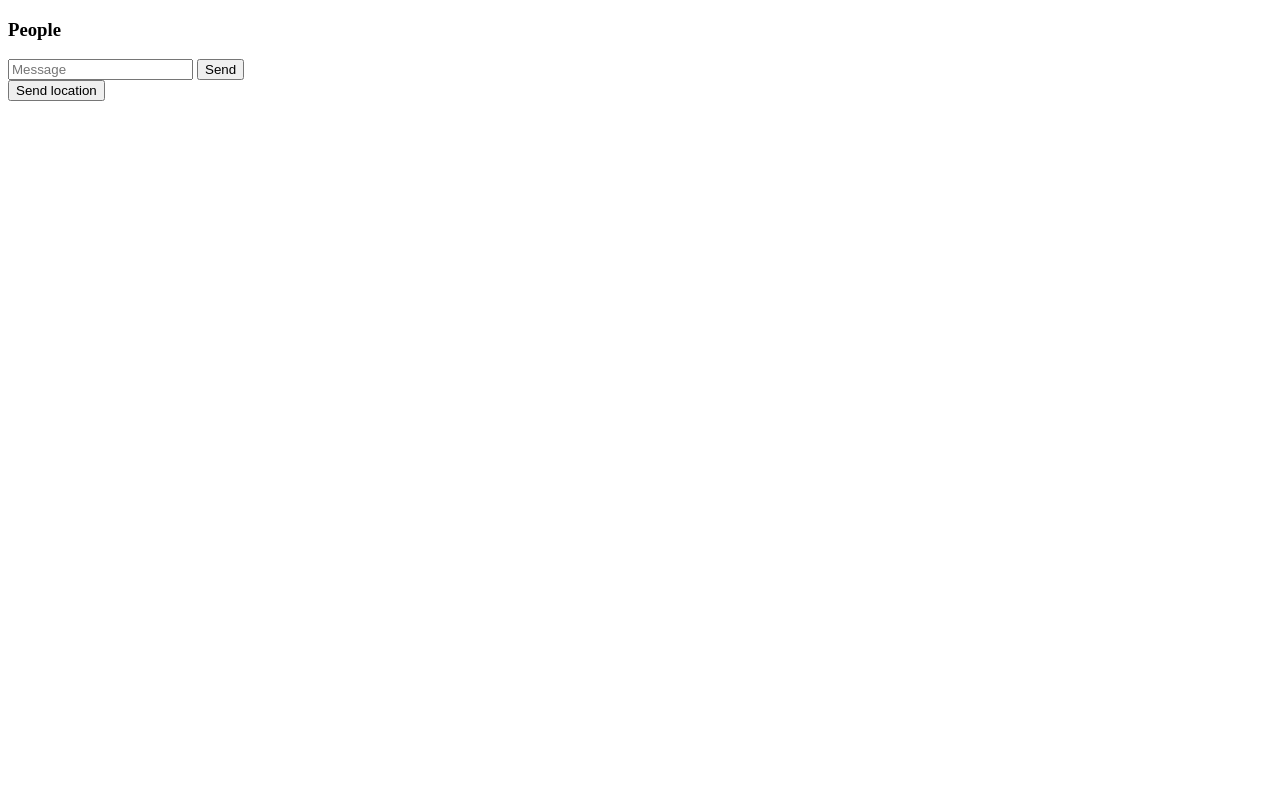
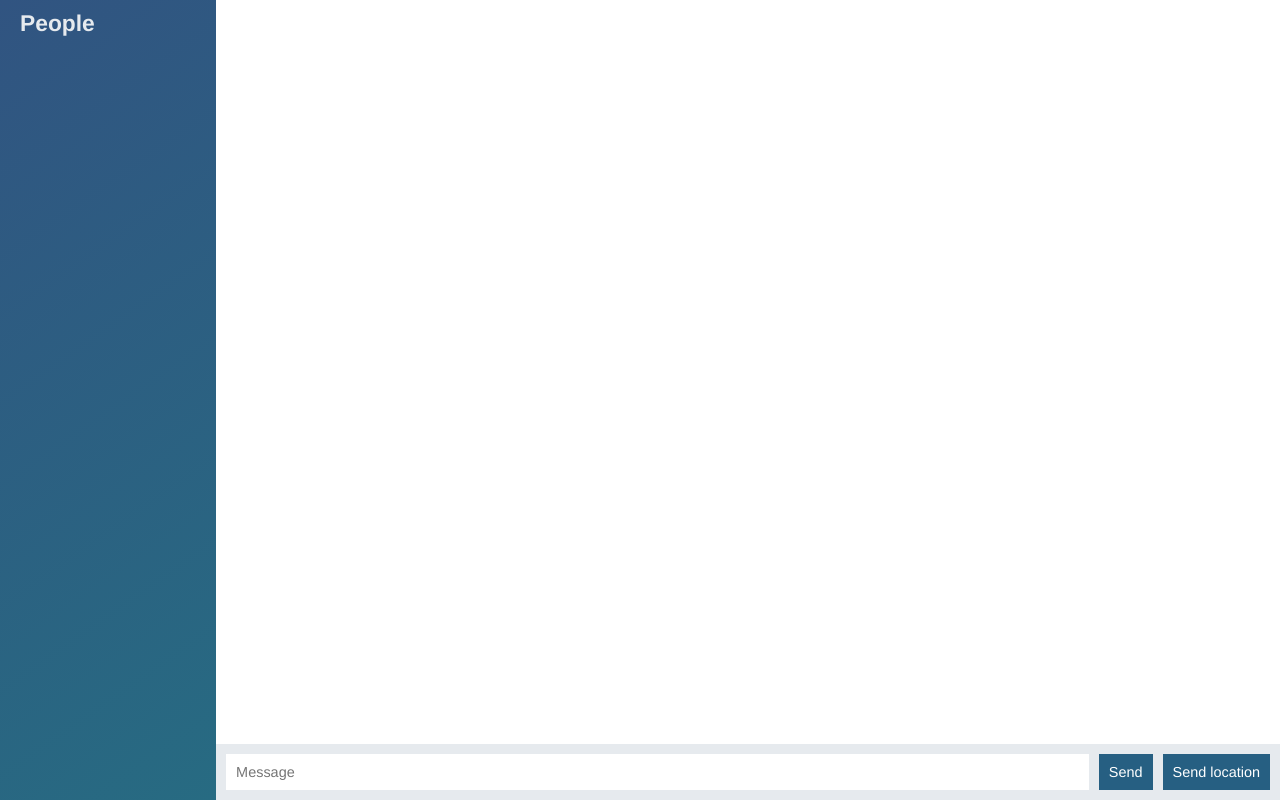
Before and after one commit to rxseven/playground-socket.io, a website: page public/index.html in a window 1280 px wide. Drawn offline with nearby package versions, Linux system fonts and the light colour scheme; no server answers.

Commit message:
Apply styles to HTML document

```diff
--- a/public/index.html
+++ b/public/index.html
@@ -4,6 +4,7 @@
     <meta charset="UTF-8" />
     <meta name="viewport" content="width=device-width, initial-scale=1.0" />
     <meta http-equiv="X-UA-Compatible" content="ie=edge" />
+    <link href="/css/styles.css" rel="stylesheet">
     <title>Chat</title>
   </head>
   <body class="chat">
```
